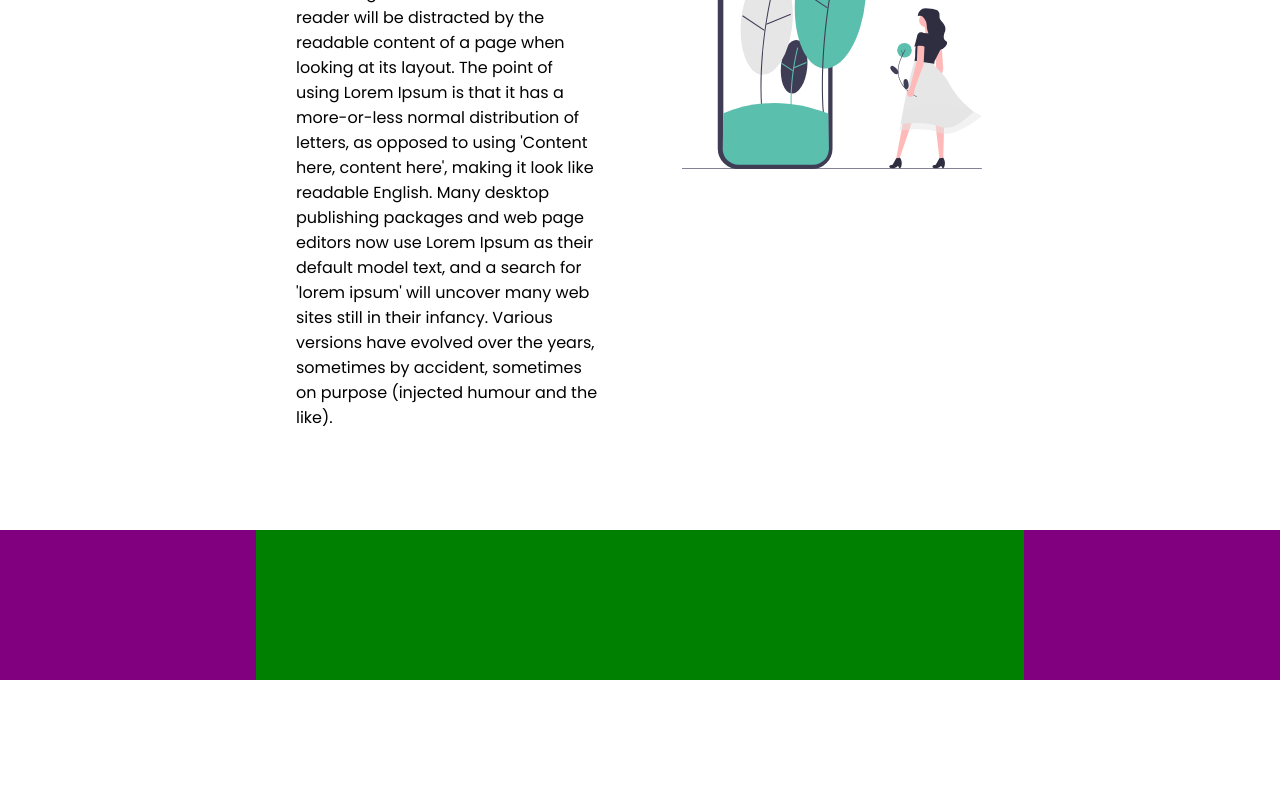
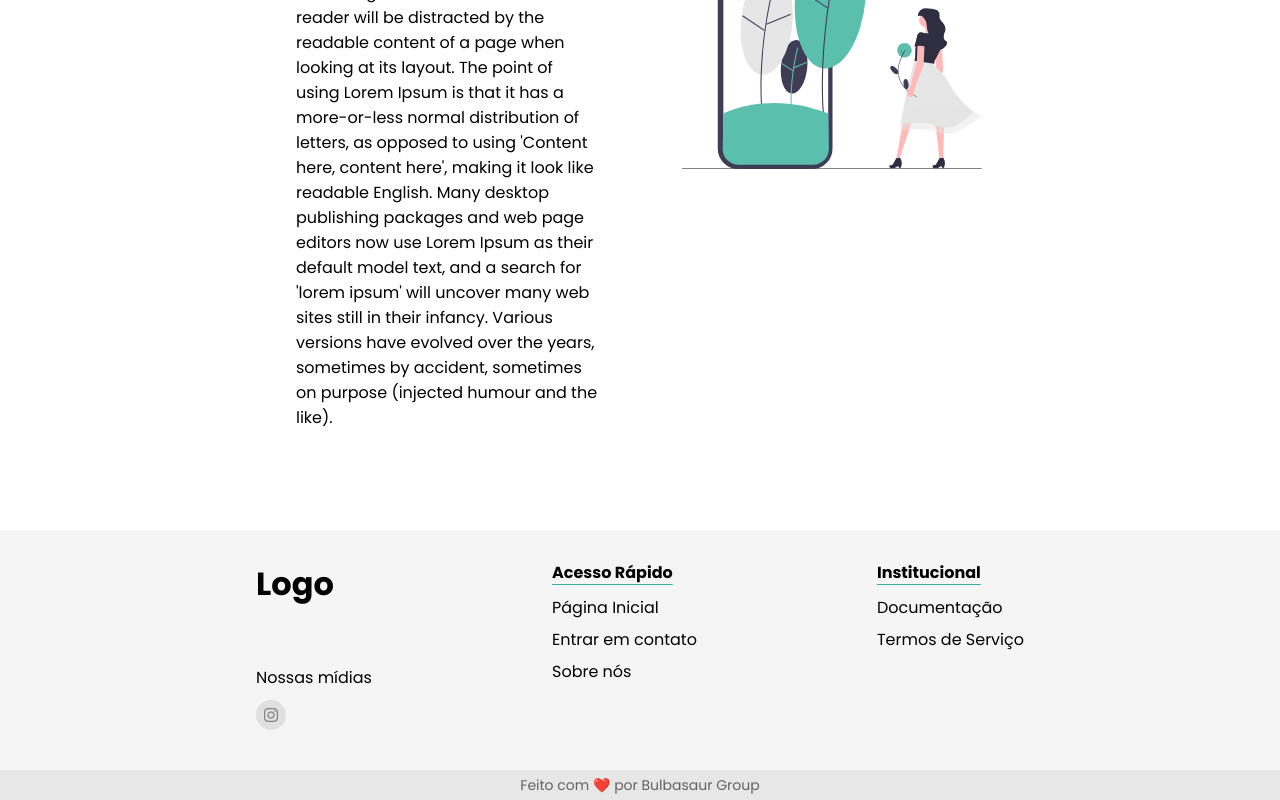
Before and after one commit to gfrnca/angular-ossain-tcc, an Angular app: page / in a window 1280 px wide. Shown: the part 1862-2662 px from the top of the page. Before the commit the page ends 2542 px from the top, so only its background shows below. Built offline with nearby package versions, Linux system fonts and the light colour scheme.

Commit message:
Criação do footer e melhorias no header

```diff
--- a/src/app/footer/footer.component.css
+++ b/src/app/footer/footer.component.css
@@ -1,14 +1,99 @@
 /* Footer */
+
 
 .footer {
     width: 100%;
-    height: 150px;
-    background: purple;
+    height: 30vh;
+    background: rgb(245, 245, 245);
     margin-top: 60px;
 }
 
 .footer-wrapper {
     width: 100%;
     height: 100%;
-    background: green;
+    padding-top: 30px;
+    padding-bottom: 40px;
+    display: flex;
+    flex-direction: row;
+    justify-content: space-between;
 }
+
+.footer-bottom {
+    width: 100%;
+    height: 30px;
+    background: rgb(231, 231, 231);
+    display: flex;
+    align-items: center;
+    justify-content: center;
+}
+
+.footer-bottom p {
+    color:rgb(99, 99, 99);
+    text-align: center;
+    font-size: 14px;
+}
+
+.footer-brand {
+    display: flex;
+    flex-direction: column;
+    height: 100%;
+    width: auto;
+}
+
+.footer-brand h1 {
+    display: flex;
+}
+
+.footer-socials {
+    display: flex;
+    width: auto;
+    height: 100%;
+    flex-direction: column;
+    justify-content: end;
+}
+
+.footer-socials p {
+    margin-bottom: 10px;
+    display: flex;
+}
+
+.social-media {
+    height: 30px;
+    width: 30px;
+    border-radius: 100%;
+    background: rgb(224, 224, 224);
+    cursor: pointer;
+    display: flex;
+    justify-content: center;
+    align-items: center;
+    color: rgb(131, 131, 131);
+    transition: 0.2s all;
+}
+
+.social-media:hover {
+    color: white;
+}
+
+#instagram:hover {
+    background: #E1306C;
+}
+
+/* Footer Menu */
+.footer-menu ul p {
+    font-weight: bold;
+    margin-bottom: 10px;
+    text-decoration: underline;
+    text-underline-offset: 6px;
+    text-decoration-color: #36af9b;
+}
+
+.footer-menu ul li {
+    list-style: none;
+    margin-bottom: 7px;
+    cursor: pointer;
+    transition: 0.1s all;
+}
+
+.footer-menu ul li:hover {
+    color: #36af9b;
+}
--- a/src/app/footer/footer.component.ts
+++ b/src/app/footer/footer.component.ts
@@ -3,9 +3,55 @@ import { Component, OnInit } from '@angular/core';
 @Component({
   selector: 'app-footer',
   template: `
-    <div class="footer container">
-      <div class="footer-wrapper">
+    <div class="footer">
+      <div class="footer-wrapper container">
 
+        <!-- Seção da Marca -->
+        <div class="footer-brand">
+          <h1>Logo</h1>
+          <!-- Mídias sociais -->
+          <div class="footer-socials">
+            <p>Nossas mídias</p>
+            <!-- Instagram -->
+            <div class="social-media" id="instagram">
+                <i class="fa-brands fa-instagram"></i>
+            </div>
+          </div>
+        </div>
+
+        <!-- Acesso Rápido -->
+        <div class="footer-menu">
+          <ul>
+            <p>Acesso Rápido</p>
+            <li routerLink="/">
+              Página Inicial
+            </li>
+            <li routerLink="/contact/">
+              Entrar em contato
+            </li>
+            <li>
+              Sobre nós
+            </li>
+          </ul>
+        </div>
+
+        <!-- Institucional -->
+        <div class="footer-menu">
+          <ul>
+            <p>Institucional</p>
+            <li>
+              Documentação
+            </li>
+            <li>
+              Termos de Serviço
+            </li>
+          </ul>
+        </div>
+      </div>
+
+      <!-- Bottom Footer -->
+      <div class="footer-bottom container">
+          <p>Feito com ❤️ por Bulbasaur Group</p>
       </div>
     </div>
   `,
--- a/src/app/header/header.component.css
+++ b/src/app/header/header.component.css
@@ -33,9 +33,12 @@
     transition: 0.2s all;
 }
 
+.header-menu ul li {
+    margin-right: 60px;
+}
+
 .header-menu ul li:last-child {
     margin: 0px;
-    margin-left: 60px;
 }
 
 .header-menu ul li:hover {
--- a/src/app/header/header.component.ts
+++ b/src/app/header/header.component.ts
@@ -29,6 +29,9 @@ import { Component, OnInit } from '@angular/core';
             <li>
               <a routerLink="/contact">Preciso de ajuda</a>
             </li>
+            <li>
+              <a routerLink="/contact">Sobre nós</a>
+            </li>
           </ul>
         </div>
       </div>
--- a/src/app/home/home.component.ts
+++ b/src/app/home/home.component.ts
@@ -9,7 +9,7 @@ import { Component, OnInit } from '@angular/core';
             <!-- Home Page Content -->
             <div class="content container">
                 <div class="content-wrapper">
-                    <div class="main-object">
+                    <div class="main-object" id="main">
                         <div class="main-image">
                             <img
                               src="assets/img/object3.png"
```
